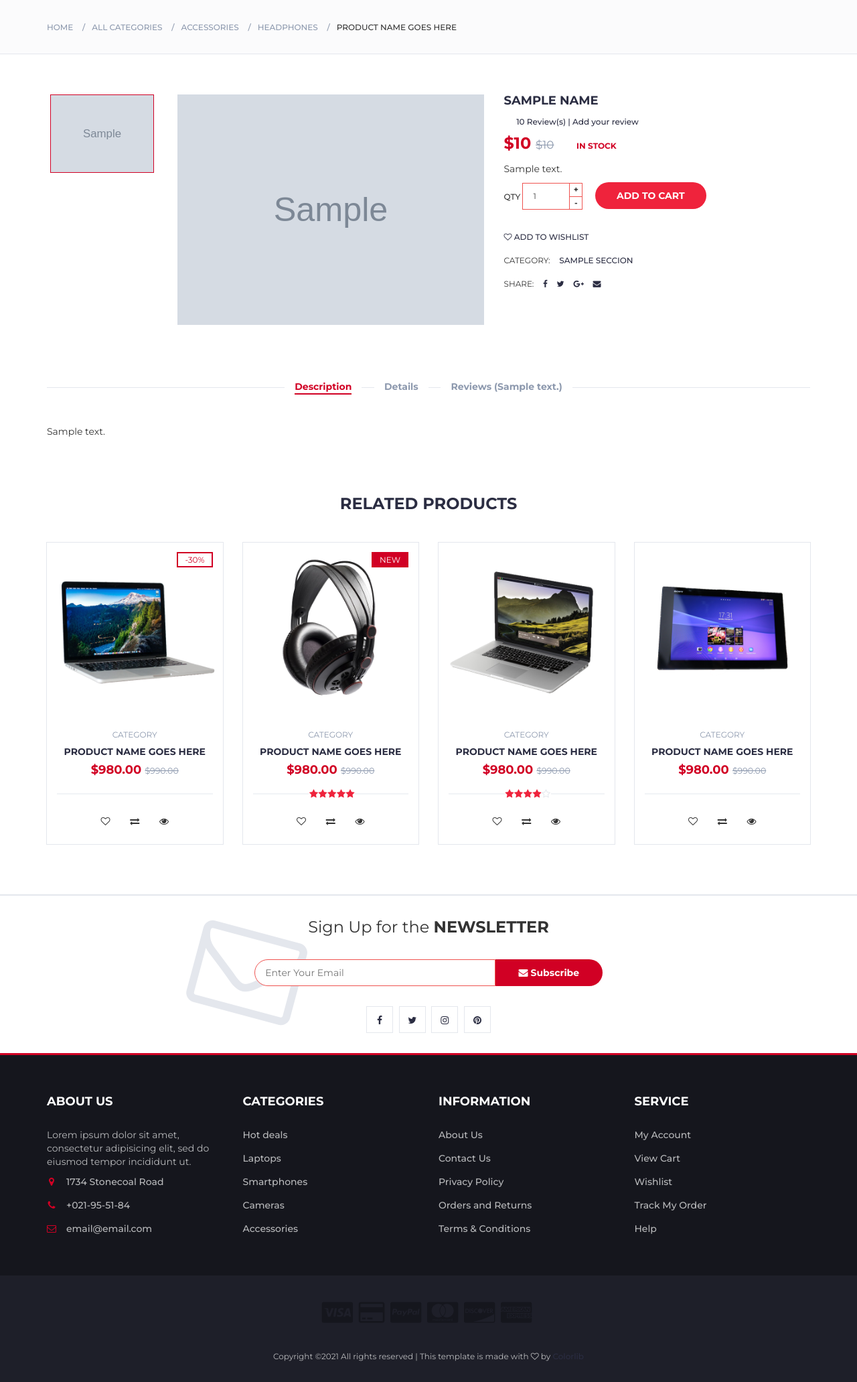
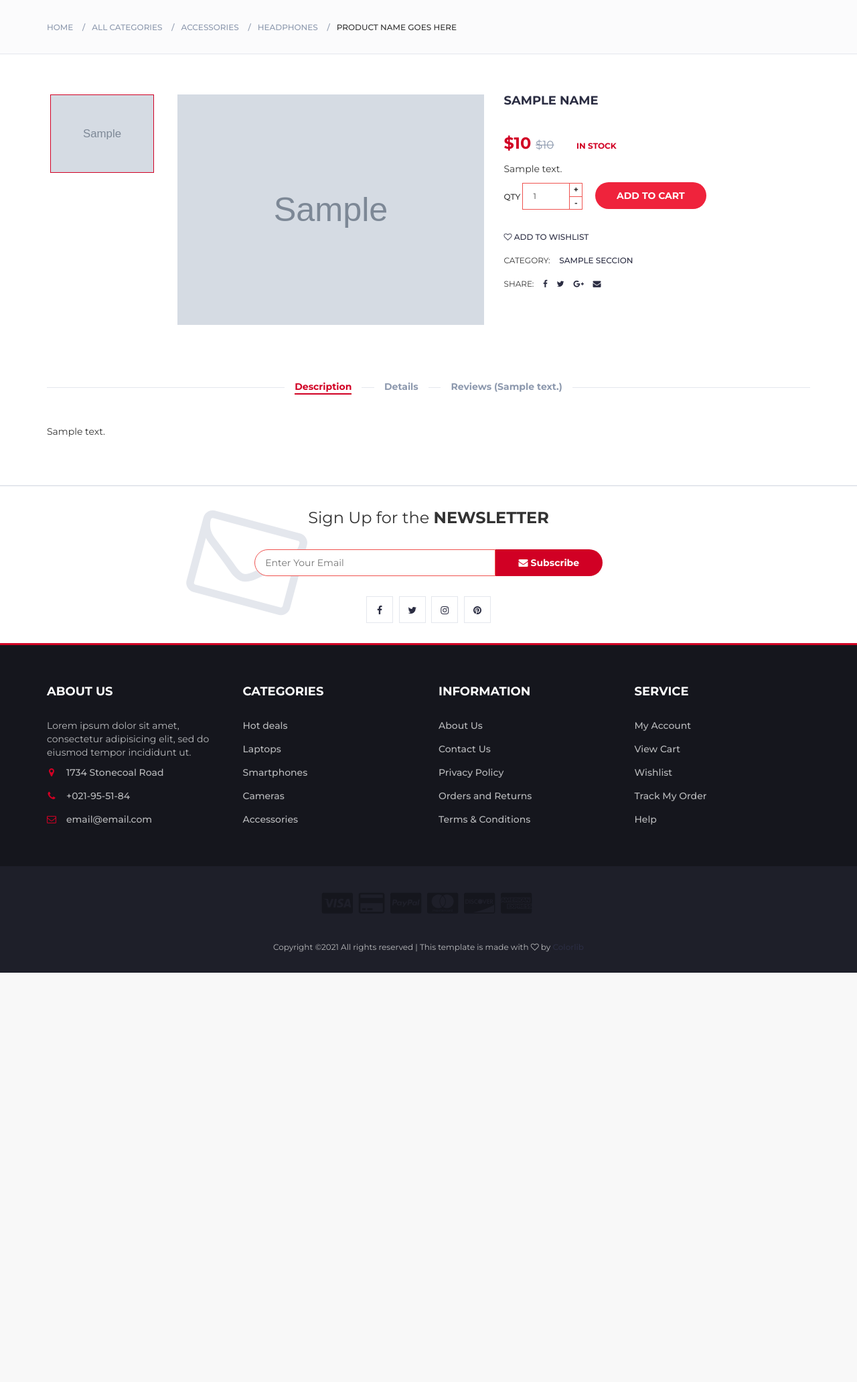
Before and after one commit to dmarcii/tesis_master, a Django app: template templates/tienda_product.html in a window 1280 px wide. Shown: the part 225-2288 px from the top of the page at 67% size. After the commit the page ends 1677 px from the top, so only its background shows below. Run offline with Django 3.2, Linux system fonts and the light colour scheme; the template is opened without the code that fills it: most values are stand-ins (such as "Sample title", 1, 10 or a date in 2020); grey boxes marked "Sample" are stand-in pictures; some libraries are stand-ins or nearby versions.

Commit message:
sectionsectionsection

```diff
--- a/templates/tienda_product.html
+++ b/templates/tienda_product.html
@@ -280,7 +280,7 @@
 										<i class="fa fa-star"></i>
 									{% endif %}
 								</div>
-								<a class="review-link" href="#">10 Review(s) | Add your review</a>
+
 							</div>
 							<div>
 								<h3 class="product-price">${{pr.precio}} <del class="product-old-price">${{pr.precio}}</del></h3>
@@ -613,144 +613,6 @@
 		</div>
 		<!-- /SECTION -->
 
-		<!-- Section -->
-		<div class="section">
-			<!-- container -->
-			<div class="container">
-				<!-- row -->
-				<div class="row">
-
-					<div class="col-md-12">
-						<div class="section-title text-center">
-							<h3 class="title">Related Products</h3>
-						</div>
-					</div>
-
-					<!-- product -->
-					<div class="col-md-3 col-xs-6">
-						<div class="product">
-							<div class="product-img">
-								<img src="{% static 'tienda/img/product01.png' %}" alt="">
-								<div class="product-label">
-									<span class="sale">-30%</span>
-								</div>
-							</div>
-							<div class="product-body">
-								<p class="product-category">Category</p>
-								<h3 class="product-name"><a href="#">product name goes here</a></h3>
-								<h4 class="product-price">$980.00 <del class="product-old-price">$990.00</del></h4>
-								<div class="product-rating">
-								</div>
-								<div class="product-btns">
-									<button class="add-to-wishlist"><i class="fa fa-heart-o"></i><span class="tooltipp">add to wishlist</span></button>
-									<button class="add-to-compare"><i class="fa fa-exchange"></i><span class="tooltipp">add to compare</span></button>
-									<button class="quick-view"><i class="fa fa-eye"></i><span class="tooltipp">quick view</span></button>
-								</div>
-							</div>
-							<div class="add-to-cart">
-								<button class="add-to-cart-btn"><i class="fa fa-shopping-cart"></i> add to cart</button>
-							</div>
-						</div>
-					</div>
-					<!-- /product -->
-
-					<!-- product -->
-					<div class="col-md-3 col-xs-6">
-						<div class="product">
-							<div class="product-img">
-								<img src="{% static 'tienda/img/product02.png' %}" alt="">
-								<div class="product-label">
-									<span class="new">NEW</span>
-								</div>
-							</div>
-							<div class="product-body">
-								<p class="product-category">Category</p>
-								<h3 class="product-name"><a href="#">product name goes here</a></h3>
-								<h4 class="product-price">$980.00 <del class="product-old-price">$990.00</del></h4>
-								<div class="product-rating">
-									<i class="fa fa-star"></i>
-									<i class="fa fa-star"></i>
-									<i class="fa fa-star"></i>
-									<i class="fa fa-star"></i>
-									<i class="fa fa-star"></i>
-								</div>
-								<div class="product-btns">
-									<button class="add-to-wishlist"><i class="fa fa-heart-o"></i><span class="tooltipp">add to wishlist</span></button>
-									<button class="add-to-compare"><i class="fa fa-exchange"></i><span class="tooltipp">add to compare</span></button>
-									<button class="quick-view"><i class="fa fa-eye"></i><span class="tooltipp">quick view</span></button>
-								</div>
-							</div>
-							<div class="add-to-cart">
-								<button class="add-to-cart-btn"><i class="fa fa-shopping-cart"></i> add to cart</button>
-							</div>
-						</div>
-					</div>
-					<!-- /product -->
-
-					<div class="clearfix visible-sm visible-xs"></div>
-
-					<!-- product -->
-					<div class="col-md-3 col-xs-6">
-						<div class="product">
-							<div class="product-img">
-								<img src="{% static 'tienda/img/product03.png' %}" alt="">
-							</div>
-							<div class="product-body">
-								<p class="product-category">Category</p>
-								<h3 class="product-name"><a href="#">product name goes here</a></h3>
-								<h4 class="product-price">$980.00 <del class="product-old-price">$990.00</del></h4>
-								<div class="product-rating">
-									<i class="fa fa-star"></i>
-									<i class="fa fa-star"></i>
-									<i class="fa fa-star"></i>
-									<i class="fa fa-star"></i>
-									<i class="fa fa-star-o"></i>
-								</div>
-								<div class="product-btns">
-									<button class="add-to-wishlist"><i class="fa fa-heart-o"></i><span class="tooltipp">add to wishlist</span></button>
-									<button class="add-to-compare"><i class="fa fa-exchange"></i><span class="tooltipp">add to compare</span></button>
-									<button class="quick-view"><i class="fa fa-eye"></i><span class="tooltipp">quick view</span></button>
-								</div>
-							</div>
-							<div class="add-to-cart">
-								<button class="add-to-cart-btn"><i class="fa fa-shopping-cart"></i> add to cart</button>
-							</div>
-						</div>
-					</div>
-					<!-- /product -->
-
-					<!-- product -->
-					<div class="col-md-3 col-xs-6">
-						<div class="product">
-							<div class="product-img">
-								<img src="{% static 'tienda/img/product04.png' %}" alt="">
-							</div>
-							<div class="product-body">
-								<p class="product-category">Category</p>
-								<h3 class="product-name"><a href="#">product name goes here</a></h3>
-								<h4 class="product-price">$980.00 <del class="product-old-price">$990.00</del></h4>
-								<div class="product-rating">
-								</div>
-								<div class="product-btns">
-									<button class="add-to-wishlist"><i class="fa fa-heart-o"></i><span class="tooltipp">add to wishlist</span></button>
-									<button class="add-to-compare"><i class="fa fa-exchange"></i><span class="tooltipp">add to compare</span></button>
-									<button class="quick-view"><i class="fa fa-eye"></i><span class="tooltipp">quick view</span></button>
-								</div>
-							</div>
-							<div class="add-to-cart">
-								<button class="add-to-cart-btn"><i class="fa fa-shopping-cart"></i> add to cart</button>
-							</div>
-						</div>
-					</div>
-					<!-- /product -->
-
-				</div>
-				<!-- /row -->
-			</div>
-			<!-- /container -->
-		</div>
-		<!-- /Section -->
-
 		<!-- NEWSLETTER -->
 		<div id="newsletter" class="section">
 			<!-- container -->
```
Also changed, not shown: core/aplicacion1/views.py (+0 -17 lines), proyecto/app.py (+25 -17 lines), templates/tienda_main.html (+6 -8 lines), static/imagenes/QR/angel1500/$pbkdf2-sha256$10$jVHqPYfw3tubcw$wwtW4dyKTFPc2dKY.7t5juPSADeN2jjhlpcj19Zk8UY.png (added), static/imagenes/perfiles/angel1500/laptop/1539695100_601236_1541687606_sumario_normal.png (added), static/imagenes/perfiles/angel1500/laptop/71MGjLfKikL._AC_SL1500_.jpg (added), static/imagenes/perfiles/angel1500/laptop/e9d5885e-4135-4259-b58c-7636bc2ae5ef._CR0,0,800,600_PT0_SX800__.jpg (added), static/imagenes/perfiles/angel1500/laptop/razer-blade-14-amd-416x416.jpg (added).
